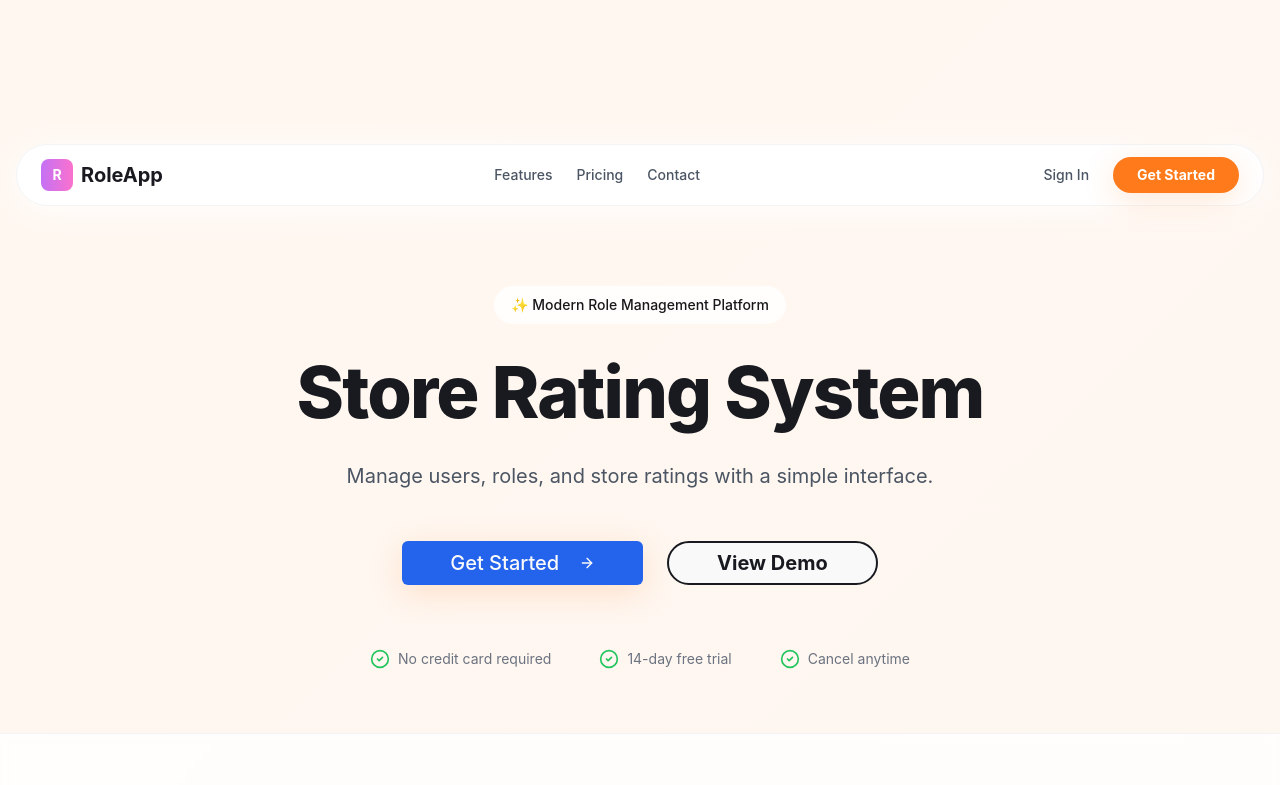
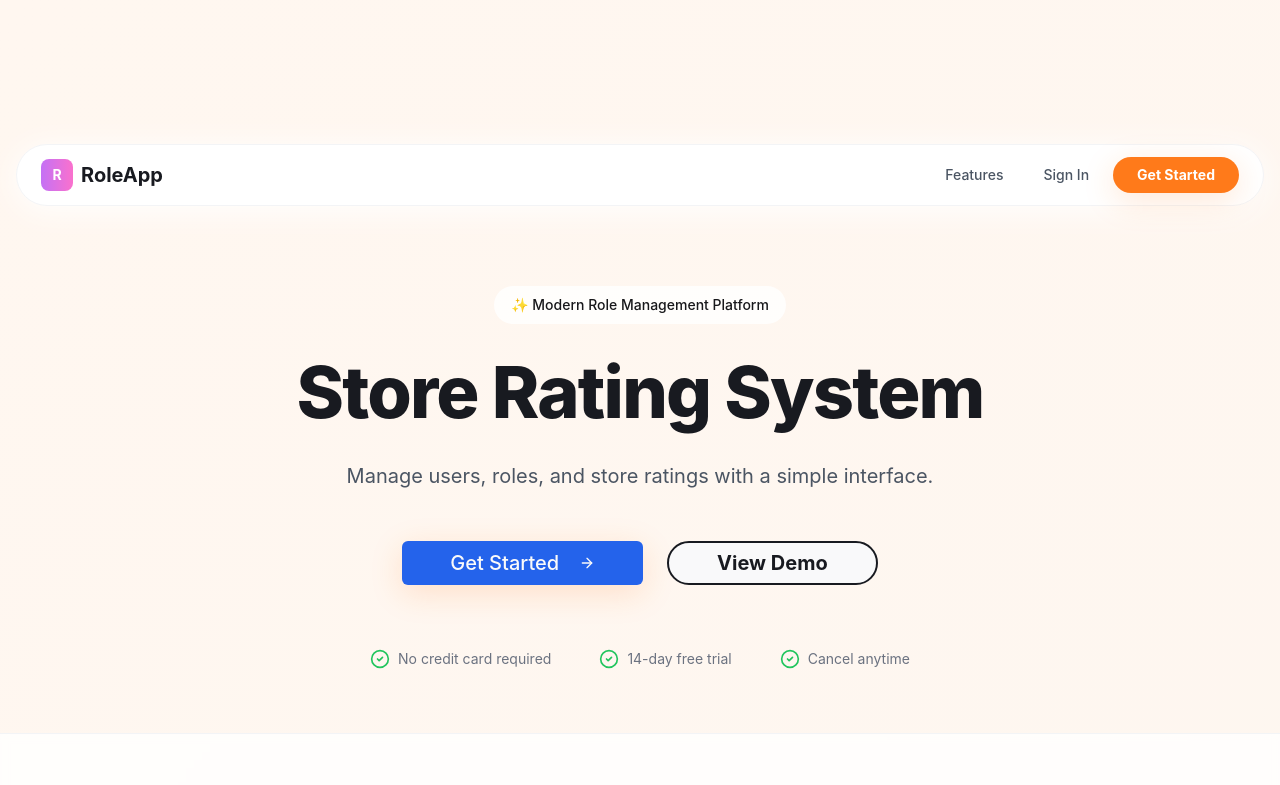
Before and after one commit to rajdesai17/role-centric-spark, a React (Vite) app: page / in a window 1280 px wide. Shown: the top 785 px of the page. Built offline with nearby package versions, Linux system fonts and the light colour scheme.

Commit message:
Refactor LandingPage layout: Adjusted spacing and styling for feature links, removed unnecessary pricing and contact links, and enhanced button styles for improved user interaction.

```diff
--- a/src/pages/LandingPage.tsx
+++ b/src/pages/LandingPage.tsx
@@ -59,18 +59,10 @@ const LandingPage = () => {
                 RoleApp
               </span>
             </div>
-            <div className="hidden md:flex items-center space-x-6">
-              <a href="#features" className="text-sm font-medium text-gray-600 hover:text-navy transition-colors">
+            <div className="hidden md:flex items-center space-x-3">
+              <a href="#features" className="text-sm font-medium text-gray-600 hover:text-navy transition-colors rounded-full px-4 py-2">
                 Features
               </a>
-              <a href="#pricing" className="text-sm font-medium text-gray-600 hover:text-navy transition-colors">
-                Pricing
-              </a>
-              <a href="#contact" className="text-sm font-medium text-gray-600 hover:text-navy transition-colors">
-                Contact
-              </a>
-            </div>
-            <div className="flex items-center space-x-3">
               <Button
                 variant="ghost"
                 size="sm"
```
